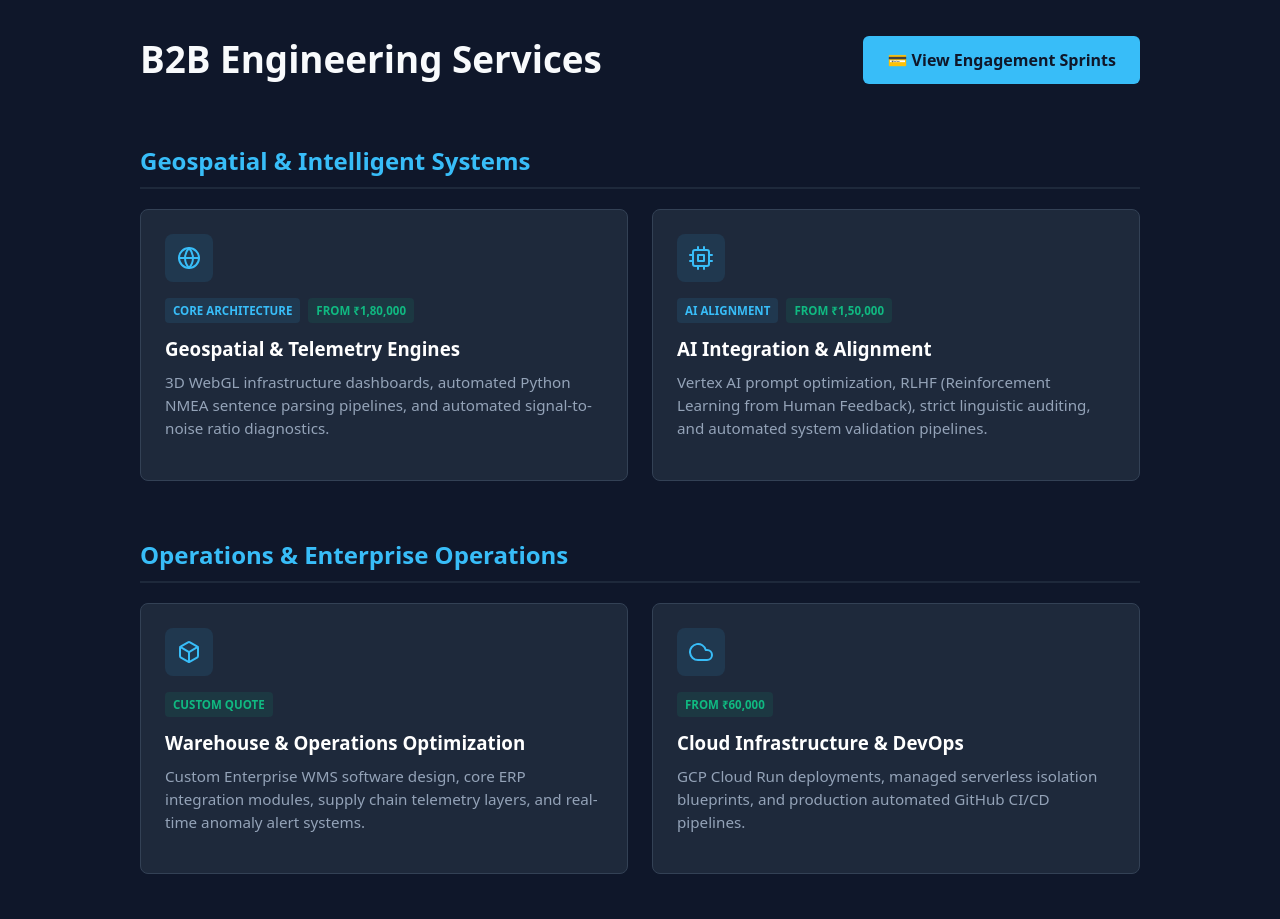
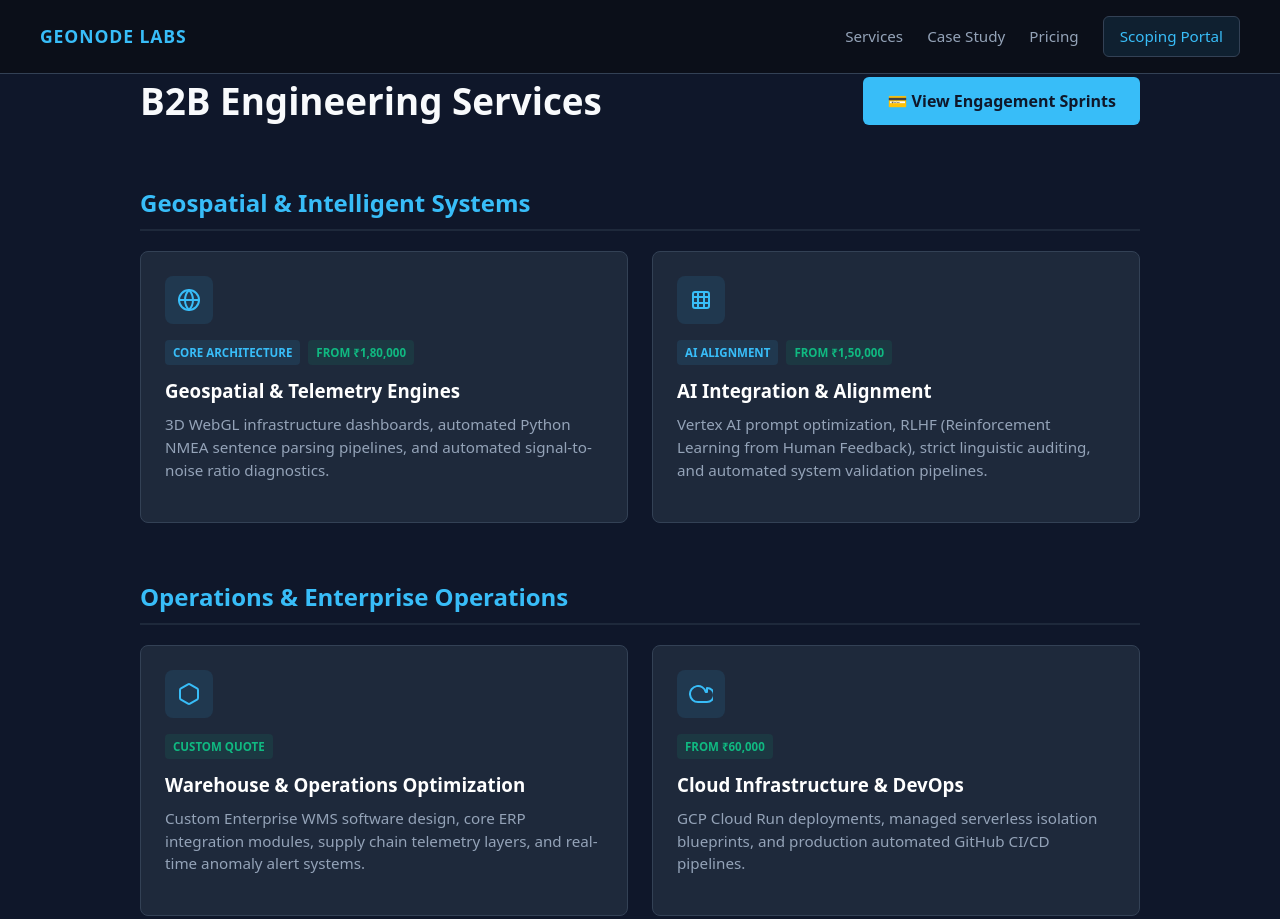
Before and after one commit to nikhilkrishnan-ai/nk-interactive-portfolio, a plain HTML site: page services/index.html in a window 1280 px wide. Shown: the top 919 px of the page. Drawn offline with Linux system fonts and the light colour scheme.

Commit message:
Add global navigation bar to services/index.html

```diff
--- a/services/index.html
+++ b/services/index.html
@@ -27,6 +27,62 @@
             max-width: 1000px;
             margin: 0 auto;
         }
+
+        /* GLOBAL NAVIGATION BAR */
+        .global-nav {
+            background: #0b0f19;
+            border-bottom: 1px solid #334155;
+            padding: 1rem 2rem;
+            position: sticky;
+            top: 0;
+            z-index: 1000;
+            margin: -2rem -1rem 0 -1rem;
+        }
+        .nav-container {
+            max-width: 1200px;
+            margin: 0 auto;
+            display: flex;
+            justify-content: space-between;
+            align-items: center;
+        }
+        .nav-brand {
+            color: #38bdf8;
+            font-weight: bold;
+            text-decoration: none;
+            letter-spacing: 0.05em;
+            font-size: 1.1rem;
+        }
+        .nav-links {
+            display: flex;
+            gap: 1.5rem;
+            align-items: center;
+        }
+        .nav-links a {
+            color: #94a3b8;
+            text-decoration: none;
+            font-size: 0.95rem;
+            transition: color 0.2s ease;
+        }
+        .nav-links a:hover {
+            color: #f8fafc;
+        }
+        .nav-links a.nav-cta {
+            background: rgba(56, 189, 248, 0.1);
+            color: #38bdf8;
+            padding: 0.5rem 1rem;
+            border-radius: 6px;
+            border: 1px solid #334155;
+            font-weight: 500;
+        }
+        .nav-links a.nav-cta:hover {
+            background: #38bdf8;
+            color: #0f172a;
+        }
+        @media (max-width: 600px) {
+            .nav-container { flex-direction: column; gap: 1rem; text-align: center; }
+            .global-nav { margin: -2rem -1rem 1rem -1rem; }
+        }
+
         .page-header {
             display: flex;
             justify-content: space-between;
@@ -110,11 +166,23 @@
 </head>
 <body>
 
+<!-- GLOBAL NAVIGATION BAR -->
+<nav class="global-nav">
+    <div class="nav-container">
+        <a href="https://nikhilkrishnan.dev" class="nav-brand">GEONODE LABS</a>
+        <div class="nav-links">
+            <a href="https://nikhilkrishnan.dev">Services</a>
+            <a href="https://nikhilkrishnan.dev">Case Study</a>
+            <a href="https://nikhilkrishnan.dev">Pricing</a>
+            <a href="https://nikhilkrishnan.dev" class="nav-cta">Scoping Portal</a>
+        </div>
+    </div>
+</nav>
+
 <div class="container">
     <header class="page-header">
         <h1>B2B Engineering Services</h1>
-<!-- Update your main services header button to point to pricing -->
-<a href="../pricing-models.html" class="btn-contact">💳 View Engagement Sprints</a>
+        <a href="../pricing-models.html" class="btn-contact">💳 View Engagement Sprints</a>
     </header>
 
     <!-- CATEGORY 1: GEOSPATIAL & AI -->
@@ -123,8 +191,7 @@
         <div class="card">
             <div class="card-content">
                 <div class="icon-container">
-                    <!-- Globe Telemetry SVG Icon -->
-                    <svg width="24" height="24" viewBox="0 0 24 24" fill="none" stroke="currentColor" stroke-width="2" stroke-linecap="round" stroke-linejoin="round"><circle cx="12" cy="12" r="10"></circle><line x1="2" y1="12" x2="22" y2="12"></line><path d="M12 2a15.3 15.3 0 0 1 4 10 15.3 15.3 0 0 1-4 10 15.3 15.3 0 0 1-4-10 15.3 15.3 0 0 1 4-10z"></path></svg>
+                    <svg width="24" height="24" viewBox="0 0 24 24" fill="none" stroke="currentColor" stroke-width="2" stroke-linecap="round" stroke-linejoin="round"><circle cx="12" cy="12" r="10"></circle><path d="M12 2a14.5 14.5 0 0 1 0 20"></path><path d="M12 2a14.5 14.5 0 0 0 0 20"></path><path d="M2 12h20"></path></svg>
                 </div>
                 <div class="badges">
                     <span class="tag primary-tag">Core Architecture</span>
@@ -137,8 +204,7 @@
         <div class="card">
             <div class="card-content">
                 <div class="icon-container">
-                    <!-- CPU/AI Integration SVG Icon -->
-                    <svg width="24" height="24" viewBox="0 0 24 24" fill="none" stroke="currentColor" stroke-width="2" stroke-linecap="round" stroke-linejoin="round"><rect x="4" y="4" width="16" height="16" rx="2"></rect><rect x="9" y="9" width="6" height="6"></rect><line x1="9" y1="1" x2="9" y2="4"></line><line x1="15" y1="1" x2="15" y2="4"></line><line x1="9" y1="20" x2="9" y2="23"></line><line x1="15" y1="20" x2="15" y2="23"></line><line x1="20" y1="9" x2="23" y2="9"></line><line x1="20" y1="15" x2="23" y2="15"></line><line x1="1" y1="9" x2="4" y2="9"></line><line x1="1" y1="15" x2="4" y2="15"></line></svg>
+                    <svg width="24" height="24" viewBox="0 0 24 24" fill="none" stroke="currentColor" stroke-width="2" stroke-linecap="round" stroke-linejoin="round"><rect x="4" y="4" width="16" height="16" rx="2"></rect><path d="M9 9h6v6H9z"></path><path d="M9 4v16M15 4v16M4 9h16M4 15h16"></path></svg>
                 </div>
                 <div class="badges">
                     <span class="tag primary-tag">AI Alignment</span>
@@ -156,8 +222,7 @@
         <div class="card">
             <div class="card-content">
                 <div class="icon-container">
-                    <!-- Warehouse/Box SVG Icon -->
-                    <svg width="24" height="24" viewBox="0 0 24 24" fill="none" stroke="currentColor" stroke-width="2" stroke-linecap="round" stroke-linejoin="round"><path d="M21 16V8a2 2 0 0 0-1-1.73l-7-4a2 2 0 0 0-2 0l-7 4A2 2 0 0 0 3 8v8a2 2 0 0 0 1 1.73l7 4a2 2 0 0 0 2 0l7-4A2 2 0 0 0 21 16z"></path><polyline points="3.27 6.96 12 12.01 20.73 6.96"></polyline><line x1="12" y1="22" x2="12" y2="12"></line></svg>
+                    <svg width="24" height="24" viewBox="0 0 24 24" fill="none" stroke="currentColor" stroke-width="2" stroke-linecap="round" stroke-linejoin="round"><path d="M21 16V8a2 2 0 0 0-1-1.73l-7-4a2 2 0 0 0-2 0l-7 4A2 2 0 0 0 3 8v8a2 2 0 0 0 1 1.73l7 4a2 2 0 0 0 2 0l7-4A2 2 0 0 0 21 16z"></path></svg>
                 </div>
                 <div class="badges">
                     <span class="tag price-badge">Custom Quote</span>
@@ -169,8 +234,7 @@
         <div class="card">
             <div class="card-content">
                 <div class="icon-container">
-                    <!-- Cloud/DevOps SVG Icon -->
-                    <svg width="24" height="24" viewBox="0 0 24 24" fill="none" stroke="currentColor" stroke-width="2" stroke-linecap="round" stroke-linejoin="round"><path d="M18 10h-1.26A8 8 0 1 0 9 20h9a5 5 0 0 0 0-10z"></path></svg>
+                    <svg width="24" height="24" viewBox="0 0 24 24" fill="none" stroke="currentColor" stroke-width="2" stroke-linecap="round" stroke-linejoin="round"><path d="M18 10h-1.26A8 8 0 1 0 9 20h9a7 7 0 0 0 0-14z"></path></svg>
                 </div>
                 <div class="badges">
                     <span class="tag price-badge">From ₹60,000</span>
@@ -200,3 +264,17 @@
                 <select id="budget" name="estimated_budget">
                     <option value="sprint_tier">₹1,50,000 – ₹3,00,000 (Architecture Sprint)</option>
                     <option value="mid_tier">₹3,00,000 – ₹8,00,000 (System Deployment)</option>
+                    <option value="enterprise_tier">Above ₹8,00,000 (Enterprise Retainer)</option>
+                </select>
+            </div>
+            <div class="form-group">
+                <label for="requirements">Core Project Requirements</label>
+                <textarea id="requirements" name="project_details" rows="5" placeholder="Describe your business challenge, tech stack, and timeline..."></textarea>
+            </div>
+            <button type="submit" class="btn-submit">📋 Request Scoping Proposal</button>
+        </form>
+    </section>
+</div>
+
+</body>
+</html>
```
